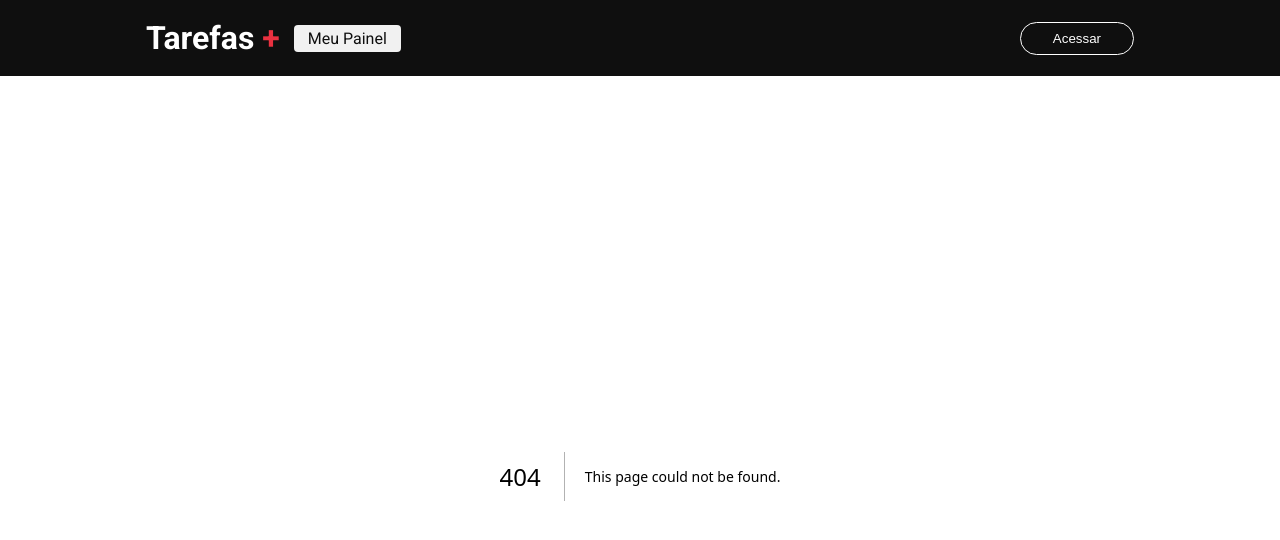
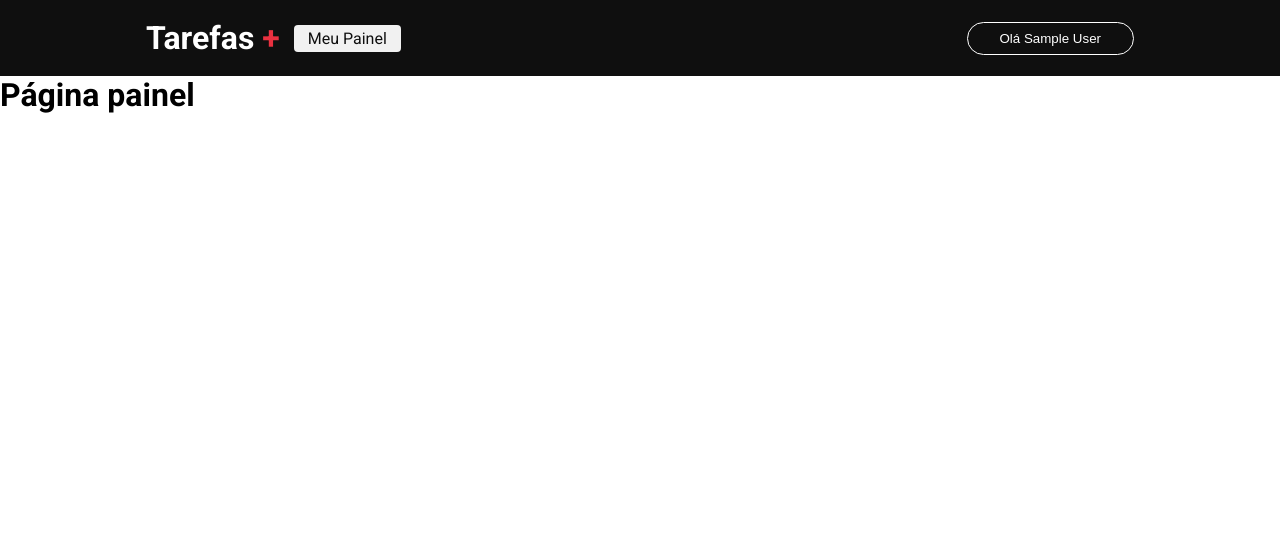
Before and after one commit to elvisclaudino/task-plus, a Next.js app: page /dashboard in a window 1280 px wide. Before the commit this address had no page. Shown: the top 540 px of the page. Built offline with nearby package versions, Linux system fonts and the light colour scheme; no server answers; sample sign-in values are in the browser's storage.

Commit message:
feat: add google login

```diff
--- a/src/components/header/index.tsx
+++ b/src/components/header/index.tsx
@@ -1,7 +1,11 @@
 import styles from "./styles.module.css";
+
+import { useSession, signIn, signOut } from "next-auth/react";
 import Link from "next/link";
 
 export function Header() {
+  const { data: session, status } = useSession();
+
   return (
     <header className={styles.header}>
       <section className={styles.content}>
@@ -12,12 +16,27 @@
             </h1>
           </Link>
 
-          <Link href="/dashboard" className={styles.link}>
-            Meu Painel
-          </Link>
+          {session?.user && (
+            <Link href="/dashboard" className={styles.link}>
+              Meu Painel
+            </Link>
+          )}
         </nav>
 
-        <button className={styles.loginButton}>Acessar</button>
+        {status === "loading" ? (
+          <></>
+        ) : session ? (
+          <button className={styles.loginButton} onClick={() => signOut()}>
+            Olá {session.user?.name}
+          </button>
+        ) : (
+          <button
+            className={styles.loginButton}
+            onClick={() => signIn("google")}
+          >
+            Acessar
+          </button>
+        )}
       </section>
     </header>
   );
--- /dev/null
+++ b/src/pages/dashboard/index.tsx
@@ -0,0 +1,33 @@
+import { GetServerSideProps } from "next";
+import { getSession } from "next-auth/react";
+
+import styles from "./styles.module.css";
+import Head from "next/head";
+
+export default function Dashboard() {
+  return (
+    <div className={styles.container}>
+      <Head>
+        <title>Meu painel de tarefas</title>
+      </Head>
+
+      <h1>Página painel</h1>
+    </div>
+  );
+}
+
+export const getServerSideProps: GetServerSideProps = async ({ req }) => {
+  const session = await getSession({ req });
+
+  if (!session?.user) {
+    return {
+      redirect: {
+        destination: "/",
+        permanent: false,
+      },
+    };
+  }
+  return {
+    props: {},
+  };
+};
```
Also changed, not shown: package.json (+5 -4 lines), src/pages/_app.tsx (+7 -4 lines), src/pages/api/auth/[...nextauth].ts (added, +14 -0 lines), src/pages/dashboard/styles.module.css (added), 1 other file (tests, documents, lock files or other folders).
